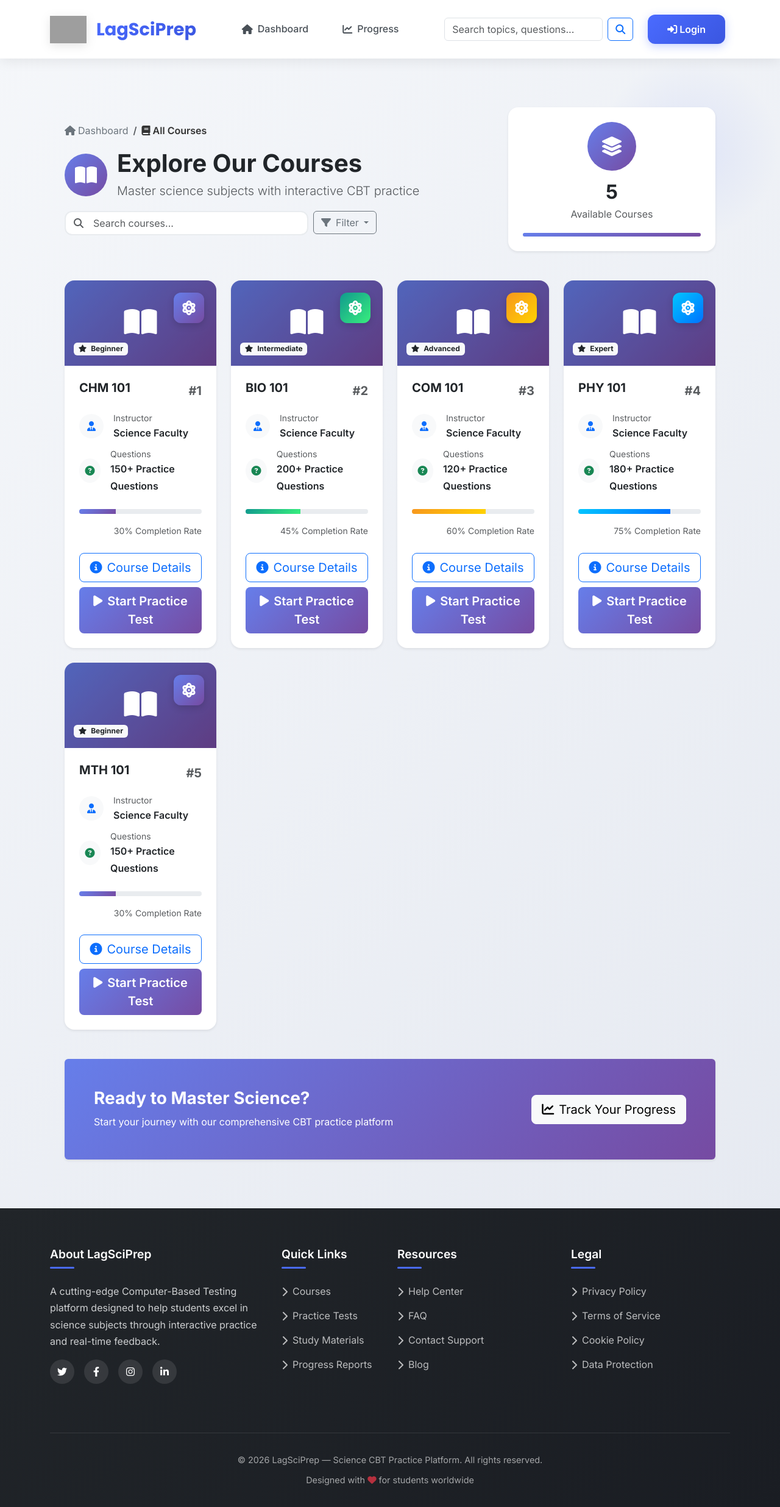
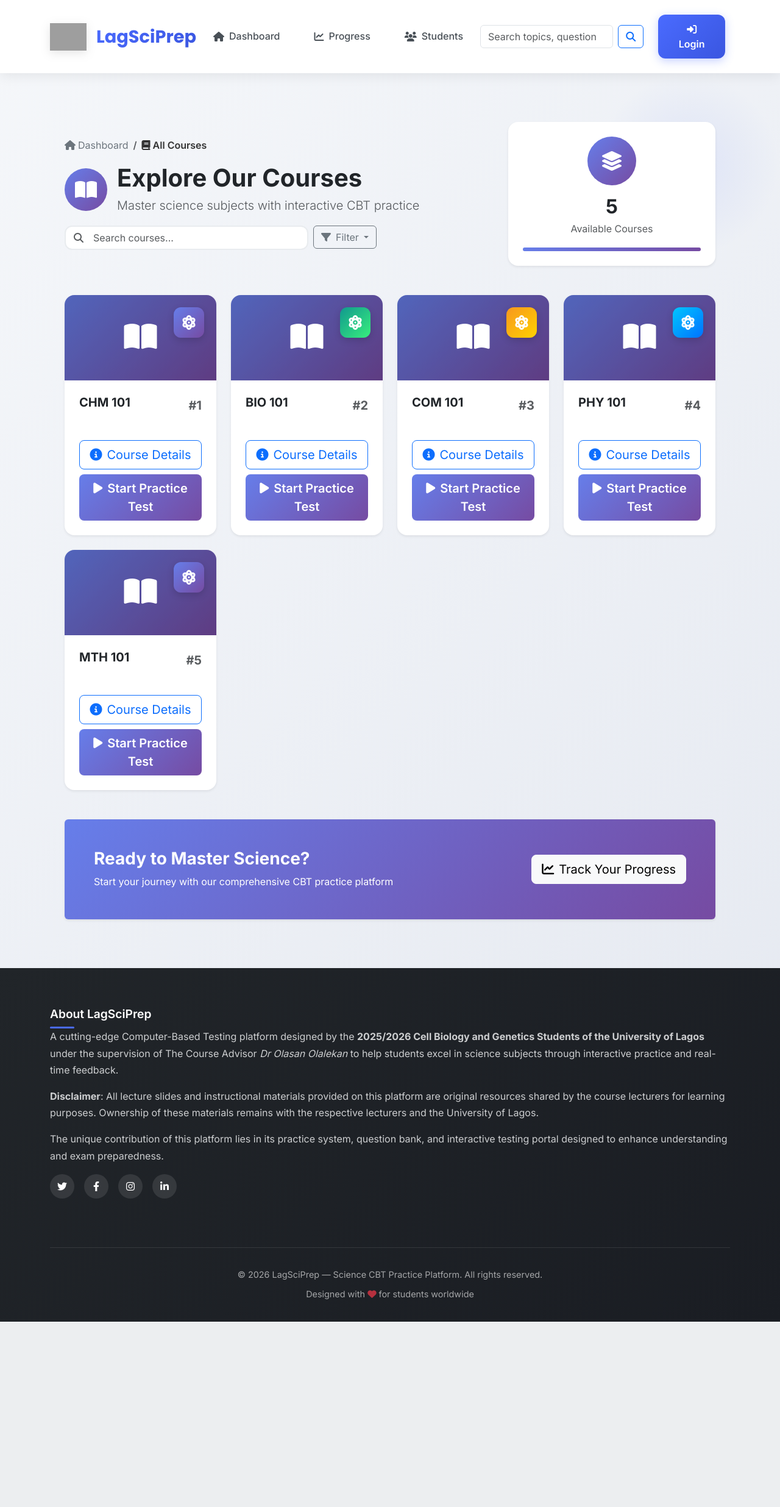
Before and after one commit to PrinceJetro/LagSciPrep, a Django app: page /courses/ in a window 1280 px wide. Shown: the whole page at 61% size. After the commit the page ends 2168 px from the top, so only its background shows below. Run offline with Django 5.2, Linux system fonts and the light colour scheme; data comes from the database, SQL or seed files in the repository; some libraries are stand-ins or nearby versions; grey boxes are pictures that could not be loaded.

Commit message:
set to go now

```diff
--- a/main/urls.py
+++ b/main/urls.py
@@ -34,6 +34,7 @@ urlpatterns = [
     path('topic-cbt/submit/', views.topic_cbt_submit, name='topic_cbt_submit'),
     path('search/', views.search, name='search'),
     path('search/json/', views.search_json, name='search_json'),
+    path('students/', views.student_list, name='student_list'),
 
 
 ]
--- a/main/views.py
+++ b/main/views.py
@@ -986,6 +986,17 @@ def search_json(request):
     return JsonResponse({'query': query, 'results': results})
 
 
+@login_required
+def student_list(request):
+    """List registered students (full name, username, department). Only staff members can access this page."""
+    # Restrict access to staff users
+    if not request.user.is_staff:
+        return HttpResponseForbidden()
+
+    students = Student.objects.select_related('user').order_by('user__username').all()
+    return render(request, 'student_list.html', {'students': students})
+
+
 
 # Act as an expert educator and instructional designer. I am going to provide you with lecture notes from a PowerPoint presentation. Your task is to generate as many multiple-choice questions as possible (aiming for 100) based strictly and exclusively on the content of the provided text.
 
--- a/templates/base.html
+++ b/templates/base.html
@@ -226,10 +226,10 @@
         .footer-heading {
             color: white;
             font-weight: 600;
-            margin-bottom: 1.5rem;
             font-size: 1.2rem;
             position: relative;
             padding-bottom: 0.75rem;
+            margin: auto;
         }
 
         .footer-heading::after {
@@ -406,6 +406,13 @@
                             <span>Progress</span>
                         </a>
                     </li>
+                    <li class="nav-item nav-item-custom">
+                        <a class="nav-link nav-link-custom {% if request.resolver_match.url_name == 'student_list' %}active{% endif %}"
+                           href="{% url 'student_list' %}">
+                            <i class="fas fa-users"></i>
+                            <span>Students</span>
+                        </a>
+                    </li>
                 </ul>
 
                 <!-- Search Form -->
@@ -480,10 +487,16 @@
         <div class="container">
             <div class="row">
                 <!-- About Section -->
-                <div class="col-lg-4 col-md-6 footer-section">
+                <div class="col-lg-12 col-md-6 footer-section">
                     <h4 class="footer-heading">About LagSciPrep</h4>
                     <p class="text-light mb-3" style="opacity: 0.8;">
-                        A cutting-edge Computer-Based Testing platform designed to help students excel in science subjects through interactive practice and real-time feedback.
+                        A cutting-edge Computer-Based Testing platform designed by the  <b>2025/2026 Cell Biology and Genetics Students of the University of Lagos</b> under the supervision of The Course Advisor <i>Dr Olasan Olalekan</i> to help students excel in science subjects through interactive practice and real-time feedback.
+                    </p>
+                    <p class="text-light mb-3" style="opacity: 0.8;">
+                        <b>Disclaimer</b>: All lecture slides and instructional materials provided on this platform are original resources shared by the course lecturers for learning purposes. Ownership of these materials remains with the respective lecturers and the University of Lagos.
+                     </p>
+                    <p class="text-light mb-3" style="opacity: 0.8;">
+                        The unique contribution of this platform lies in its practice system, question bank, and interactive testing portal designed to enhance understanding and exam preparedness.
                     </p>
                     <div class="social-links">
                         <a href="#" class="social-icon">
@@ -501,98 +514,7 @@
                     </div>
                 </div>
 
-                <!-- Quick Links -->
-                <div class="col-lg-2 col-md-6 footer-section">
-                    <h4 class="footer-heading">Quick Links</h4>
-                    <ul class="footer-links">
-                        <li>
-                            <a href="#">
-                                <i class="fas fa-chevron-right"></i>
-                                <span>Courses</span>
-                            </a>
-                        </li>
-                        <li>
-                            <a href="#">
-                                <i class="fas fa-chevron-right"></i>
-                                <span>Practice Tests</span>
-                            </a>
-                        </li>
-                        <li>
-                            <a href="#">
-                                <i class="fas fa-chevron-right"></i>
-                                <span>Study Materials</span>
-                            </a>
-                        </li>
-                        <li>
-                            <a href="#">
-                                <i class="fas fa-chevron-right"></i>
-                                <span>Progress Reports</span>
-                            </a>
-                        </li>
-                    </ul>
-                </div>
 
-                <!-- Resources -->
-                <div class="col-lg-3 col-md-6 footer-section">
-                    <h4 class="footer-heading">Resources</h4>
-                    <ul class="footer-links">
-                        <li>
-                            <a href="#">
-                                <i class="fas fa-chevron-right"></i>
-                                <span>Help Center</span>
-                            </a>
-                        </li>
-                        <li>
-                            <a href="#">
-                                <i class="fas fa-chevron-right"></i>
-                                <span>FAQ</span>
-                            </a>
-                        </li>
-                        <li>
-                            <a href="#">
-                                <i class="fas fa-chevron-right"></i>
-                                <span>Contact Support</span>
-                            </a>
-                        </li>
-                        <li>
-                            <a href="#">
-                                <i class="fas fa-chevron-right"></i>
-                                <span>Blog</span>
-                            </a>
-                        </li>
-                    </ul>
-                </div>
-
-                <!-- Legal -->
-                <div class="col-lg-3 col-md-6 footer-section">
-                    <h4 class="footer-heading">Legal</h4>
-                    <ul class="footer-links">
-                        <li>
-                            <a href="#">
-                                <i class="fas fa-chevron-right"></i>
-                                <span>Privacy Policy</span>
-                            </a>
-                        </li>
-                        <li>
-                            <a href="#">
-                                <i class="fas fa-chevron-right"></i>
-                                <span>Terms of Service</span>
-                            </a>
-                        </li>
-                        <li>
-                            <a href="#">
-                                <i class="fas fa-chevron-right"></i>
-                                <span>Cookie Policy</span>
-                            </a>
-                        </li>
-                        <li>
-                            <a href="#">
-                                <i class="fas fa-chevron-right"></i>
-                                <span>Data Protection</span>
-                            </a>
-                        </li>
-                    </ul>
-                </div>
             </div>
 
             <!-- Copyright -->
--- a/templates/course_list.html
+++ b/templates/course_list.html
@@ -100,12 +100,6 @@
                         <div class="course-icon-wrapper">
                             <i class="fas fa-book-open fa-3x text-white"></i>
                         </div>
-                        <div class="difficulty-badge">
-                            <span class="badge bg-light text-dark">
-                                <i class="fas fa-star me-1"></i>
-                                {% cycle 'Beginner' 'Intermediate' 'Advanced' 'Expert' %}
-                            </span>
-                        </div>
                     </div>
 
                     <!-- Course Content -->
@@ -119,41 +113,6 @@
                             </div>
                             <span class="course-number text-muted">#{{ forloop.counter }}</span>
                         </div>
-
-                        <!-- Course Info -->
-                        <div class="course-info mb-4">
-                            <div class="d-flex align-items-center mb-2">
-                                <div class="info-icon bg-light rounded-circle p-2 me-3">
-                                    <i class="fas fa-user-tie text-primary"></i>
-                                </div>
-                                <div>
-                                    <small class="text-muted d-block">Instructor</small>
-                                    <span class="fw-semibold">{{ course.instructor|default:"Science Faculty" }}</span>
-                                </div>
-                            </div>
-
-                            <div class="d-flex align-items-center">
-                                <div class="info-icon bg-light rounded-circle p-2 me-3">
-                                    <i class="fas fa-question-circle text-success"></i>
-                                </div>
-                                <div>
-                                    <small class="text-muted d-block">Questions</small>
-                                    <span class="fw-semibold">{% cycle '150+' '200+' '120+' '180+' %} Practice Questions</span>
-                                </div>
-                            </div>
-                        </div>
-
-                        <!-- Progress Bar -->
-                        <div class="progress mb-3" style="height: 8px;">
-                            <div class="progress-bar progress-bar-striped progress-bar-animated bg-{% cycle 'primary' 'success' 'warning' 'info' %}-gradient"
-                                 role="progressbar"
-                                 style="width: {% cycle '30%' '45%' '60%' '75%' %}"
-                                 aria-valuenow="{% cycle '30' '45' '60' '75' %}"
-                                 aria-valuemin="0"
-                                 aria-valuemax="100">
-                            </div>
-                        </div>
-                        <small class="text-muted d-block text-end">{% cycle '30%' '45%' '60%' '75%' %} Completion Rate</small>
                     </div>
 
                     <!-- Course Actions -->
```
Also changed, not shown: templates/student_list.html (added, +35 -0 lines).
